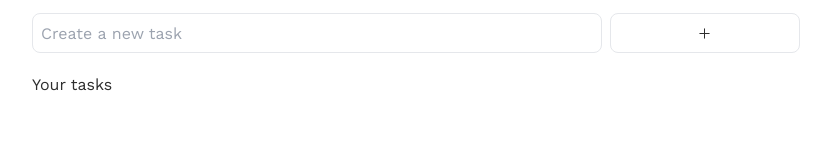
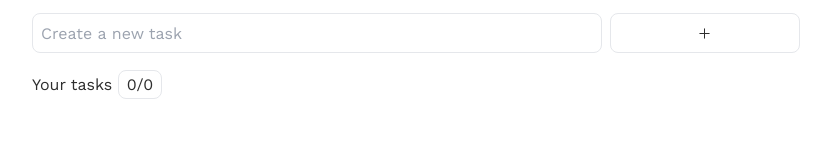
Before and after one commit to imcasero/Listify, a Next.js app: page / in a window 1280 px wide. Shown: the part 123-283 px from the top of the page, without its empty margins (224-1055 px from the left). Built offline with nearby package versions, Linux system fonts and the light colour scheme.

Commit message:
feat: fix add link for github button

```diff
--- a/src/app/page.tsx
+++ b/src/app/page.tsx
@@ -51,13 +51,21 @@ export default function Home() {
     dark: "bg-dark-background text-dark-text",
   };
 
+  const completedTasks = tasks.filter((task) => task.isDone).length;
+  const totalTasks = tasks.length;
+
   return (
     <main className={`min-h-screen ${themeClasses[theme]}`}>
       <div className="flex flex-col gap-5 min-h-screen w-[768px] m-auto py-5 font-[family-name:var(--font-geist-sans)]">
         <header className="flex justify-between align-middle">
           <h1 className="font-bold text-lg">Listify</h1>
           <div className="flex gap-4">
-            <button className={`hover: bg-${theme}-secondaryBackground`}>
+            <button
+              className={`hover: bg-${theme}-secondaryBackground`}
+              onClick={() =>
+                window.open("https://github.com/imcasero/Listify", "_blank")
+              }
+            >
               <GitHubLogoIcon width={20} height={20} />
             </button>
             <button
@@ -78,7 +86,14 @@ export default function Home() {
         </p>
         <TaskForm addTask={handleNewTask} />
         <section className="flex flex-col gap-2">
-          <p>Your tasks</p>
+          <p className="mb-2">
+            Your tasks{" "}
+            <span
+              className={`rounded-lg border border-${theme}-text py-1 px-2 w-8`}
+            >
+              {completedTasks}/{totalTasks}
+            </span>
+          </p>
           {tasks.map((data) => (
             <Task
               key={data.id}
```
